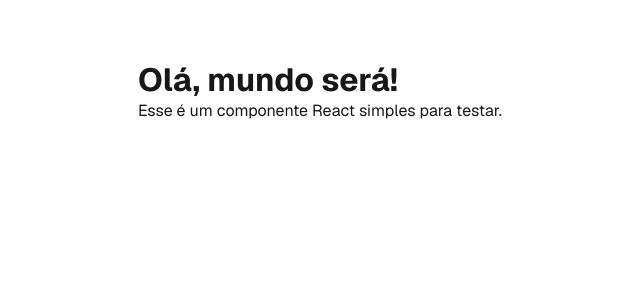
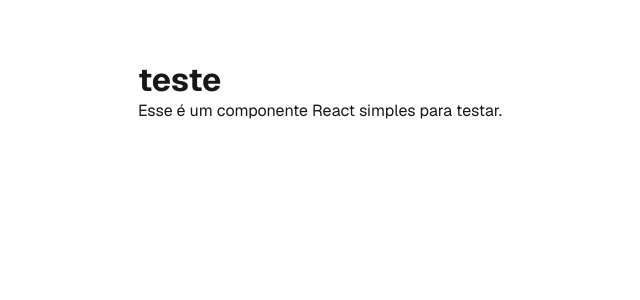
Before and after one commit to rtavaresmorais/ptp-nextjs-svg, a Next.js app: page / in a window 1280 px wide. Shown: the top 300 px of the page, without its empty margins (320-960 px from the left). Built offline with nearby package versions, Linux system fonts and the light colour scheme.

Commit message:
7 COMMIT

```diff
--- a/app/Componentes/Saudacao.jsx
+++ b/app/Componentes/Saudacao.jsx
@@ -3,7 +3,7 @@ import React from "react";
 function Saudacao() {
   return (
     <div>
-      <h1 >Olá, mundo será!</h1>
+      <h1 >teste</h1>
       <p>Esse é um componente React simples para testar.</p>
     </div>
   );
```
